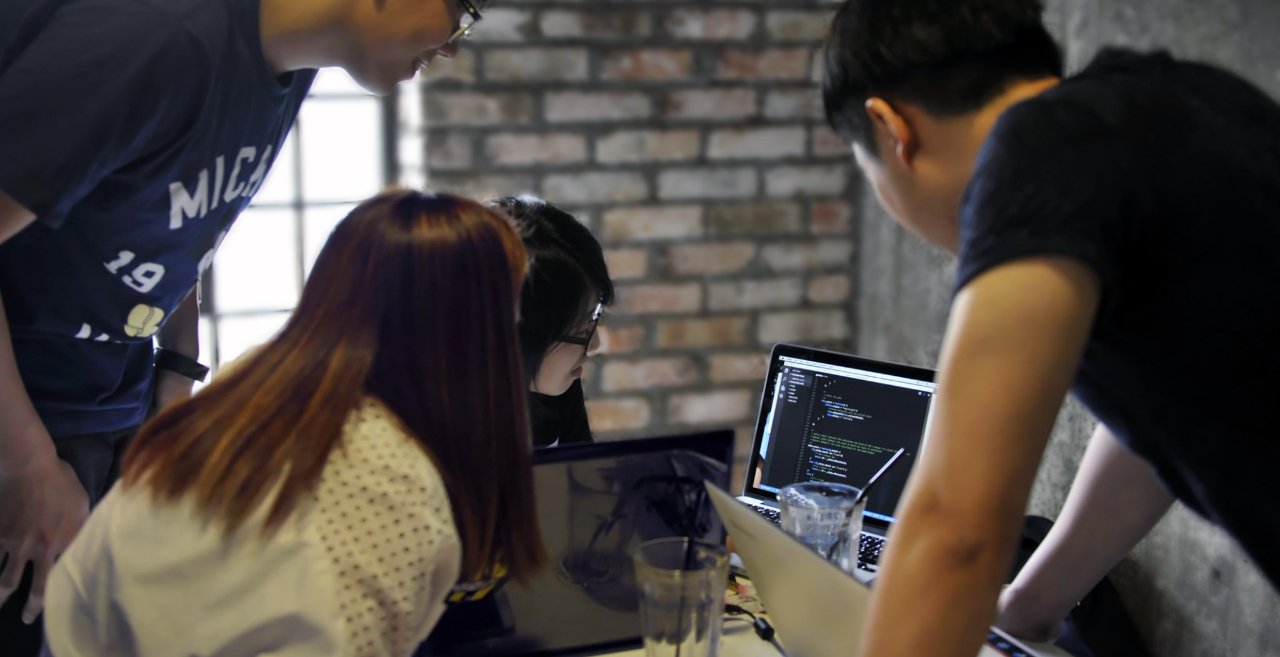
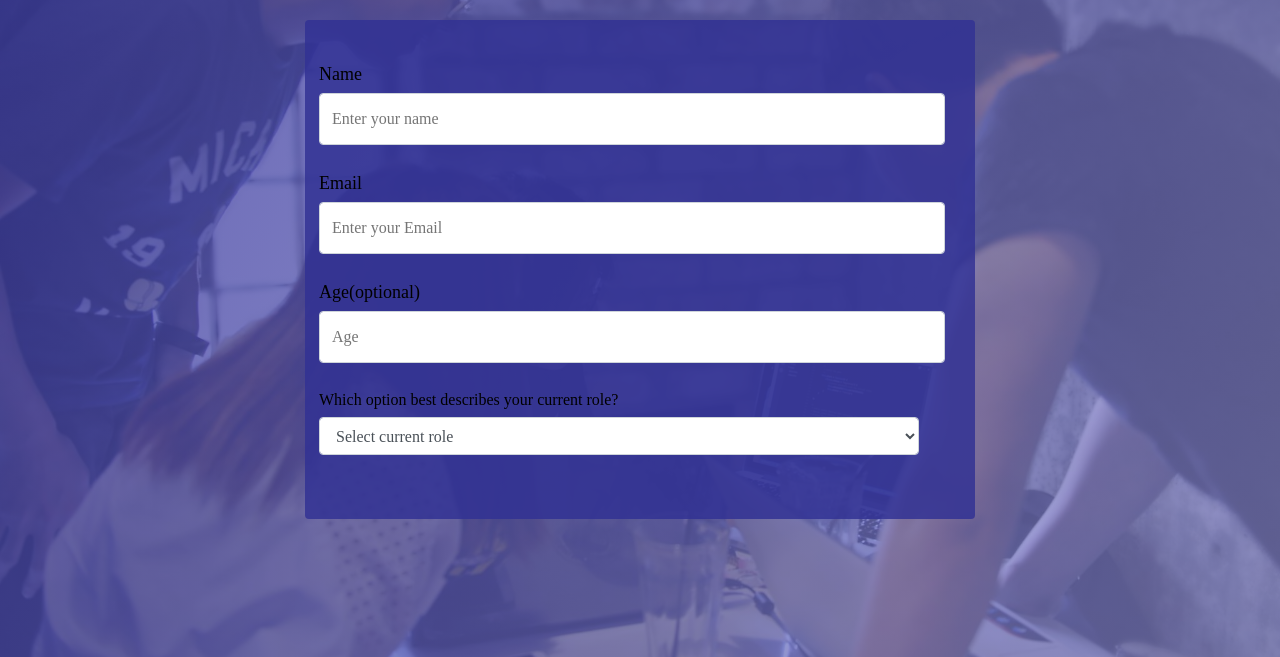
Before and after one commit to Euchariaada/Microverse-Adaobi-Masambu, a plain HTML site: page index.html in a window 1280 px wide. Shown: the part 143-800 px from the top of the page. Drawn offline with Linux system fonts and the light colour scheme.

Commit message:
Created the form and styling

```diff
--- a/index.html
+++ b/index.html
@@ -1,5 +1,6 @@
 <!DOCTYPE html>
 <html lang="en">
+
 <head>
     <meta charset="UTF-8">
     <meta http-equiv="X-UA-Compatible" content="IE=edge">
@@ -7,6 +8,7 @@
     <title>Microverse Survey Form</title>
     <link rel="stylesheet" href="style.css">
 </head>
+
 <body>
     <!-- <h2>Hello World, we are software developers!</h2> -->
 
@@ -15,9 +17,33 @@
             <h1>freeCodeCamp Survey Form</h1>
             <p>Thank you for taking the time to help us improve the platform</p>
         </header>
-
-
+        <form action="#" class="survey-form">
+            <div class="form-group">
+                <label id="name-label" for="name">Name</label>
+                <input type="text" name="name" id="name" class="form-control" placeholder="Enter your name" required="">
+              </div>
+              <div class="form-group">
+                <label id="email-label" for="email">Email</label>
+                <input type="email" name="email" id="email" class="form-control" placeholder="Enter your Email" required="">
+              </div>
+              <div class="form-group">
+                <label id="number-label" for="number">Age<span class="clue">(optional)</span></label>
+                <input type="number" name="age" id="number" min="10" max="99" class="form-control" placeholder="Age">
+              </div>
+              <div class="form-group">
+                <p>Which option best describes your current role?</p>
+                <select id="dropdown" name="role" class="form-control" required="">
+                  <option disabled="" selected="" value="">Select current role</option>
+                  <option value="student">Student</option>
+                  <option value="job">Full Time Job</option>
+                  <option value="learner">Full Time Learner</option>
+                  <option value="preferNo">Prefer not to say</option>
+                  <option value="other">Other</option>
+                </select>
+              </div>
+        </form>
     </div>
 
 </body>
+
 </html>
--- a/style.css
+++ b/style.css
@@ -3,11 +3,77 @@
 }
 
 body{
-    background-image: url(/img/survey-form-background.jpeg);
+    background-attachment: fixed;
+    background-image: linear-gradient(
+        115deg,
+        rgb(58, 58, 158, 0.8),
+        rgba(136, 136, 206, 0.7)
+    ),
+    url(/img/survey-form-background.jpeg);
     background-size: cover;
+    background-repeat: no-repeat;
+    background-position: center;
 }
 
 header{
     text-align: center;
     color: white;
 }
+
+h1,
+p {
+  margin-top: 0;
+  margin-bottom: 0.5rem;
+}
+
+label {
+  display: flex;
+  align-items: center;
+  font-size: 1.125rem;
+  margin-bottom: 0.5rem;
+}
+
+input,
+button,
+select,
+textarea {
+  margin: 0;
+  font-family: inherit;
+  font-size: inherit;
+  line-height: inherit;
+}
+
+button {
+  border: none;
+}
+
+.container {
+  width: 100%;
+  margin: 3.125rem auto 0 auto;
+}
+form {
+    background: rgba(50, 50, 148, 0.836);
+    padding: 2.5rem 0.625rem;
+    border-radius: 0.25rem;
+    width: 650px;
+    margin: 50px auto;
+  }
+
+
+  .form-group {
+    margin: 0 auto 1.25rem auto;
+    padding: 0.25rem;
+  }
+
+  .form-control {
+    display: block;
+    width: 600px;
+    height: 2.375rem;
+    padding: 0.375rem 0.75rem;
+    color: #495057;
+    background-color: #fff;
+    background-clip: padding-box;
+    border: 1px solid #ced4da;
+    border-radius: 0.25rem;
+    transition: border-color 0.15s ease-in-out, box-shadow 0.15s ease-in-out;
+  }
```
